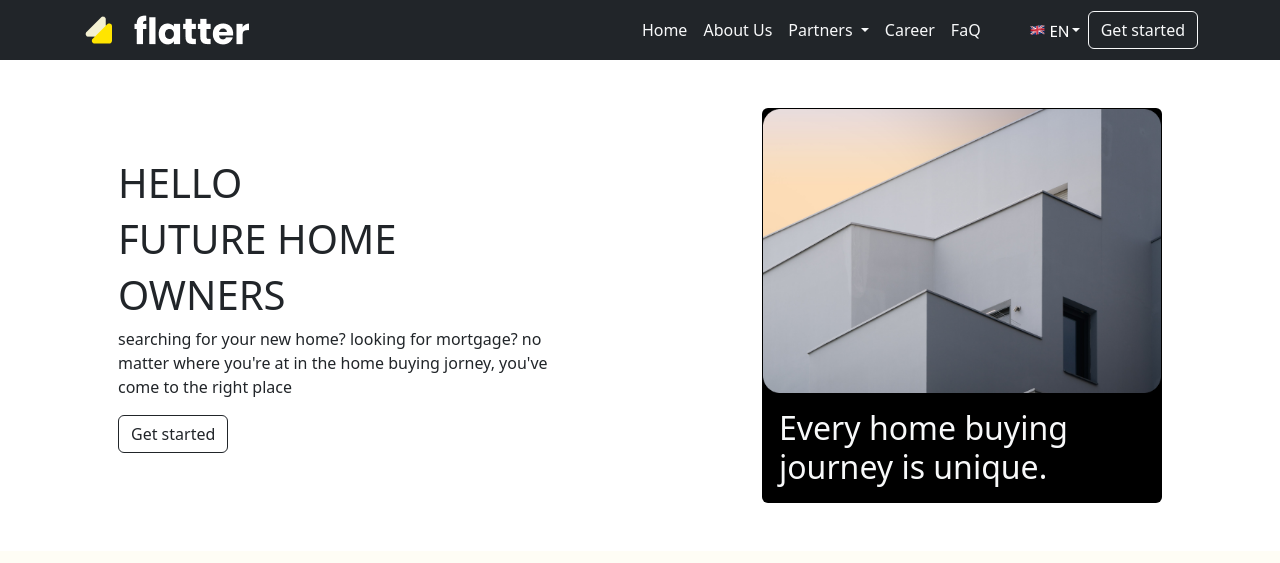
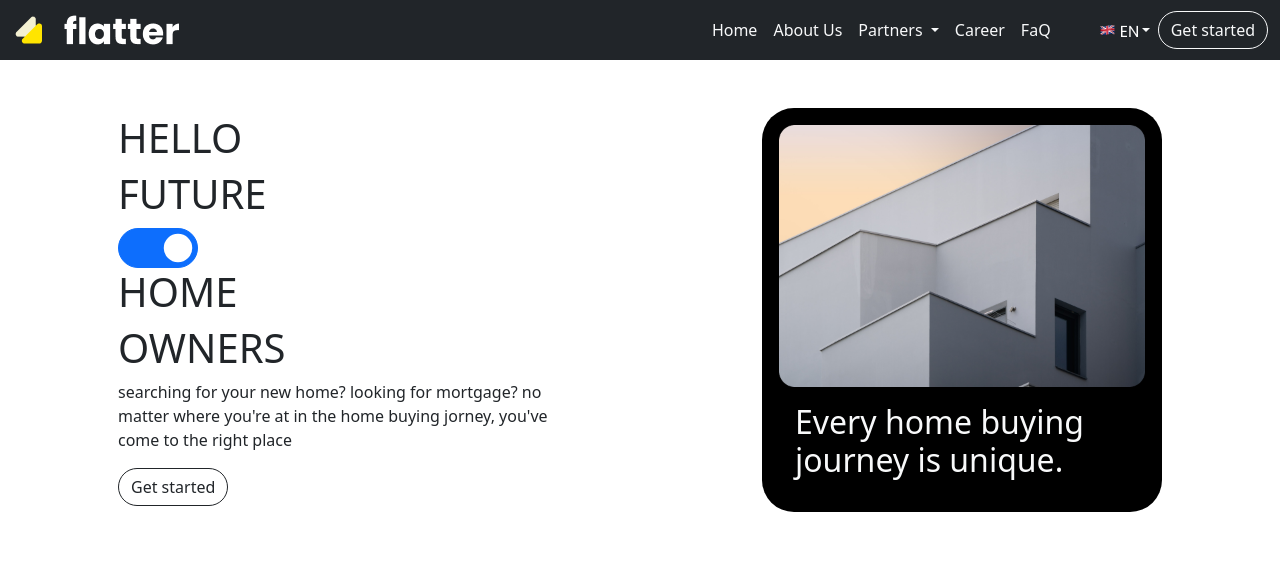
Before and after one commit to Crownbanjo/flatter, a plain HTML site: page index.html in a window 1280 px wide. Drawn offline with Linux system fonts and the light colour scheme.

Commit message:
added a toggle button and made the buttons rounded

```diff
--- a/css/styles.css
+++ /dev/null
@@ -1,5 +0,0 @@
-:root{
-    font-family: Inter;
-   background-color:rgba(254, 253, 245, 1);
-    ;
-}
--- a/index.html
+++ b/index.html
@@ -11,11 +11,11 @@
       href="https://fonts.googleapis.com/css2?family=Inter:wght@100..900&display=swap"
       rel="stylesheet"
     />
-    <link rel="stylesheet" href="./css/styles.css" />
+    <link rel="stylesheet" href="./css/styles.scss" />
   </head>
   <body>
     <nav class="navbar navbar-expand-lg bg-body-tertiary bg-dark">
-      <div class="container">
+      <div class="container-fluid">
         <a class="navbar-brand" href="#"
           ><img src="./image/flatter-logo.png" alt="flatter-logo"
         /></a>
@@ -85,26 +85,50 @@
               </ul>
             </ul>
           </ul>
-          <button class="btn btn-outline-light border-5">Get started</button>
+          <button class="btn btn-outline-light rounded-5">Get started</button>
         </div>
       </div>
     </nav>
-    <section class="container p-5 d-flex justify-content-center align-items-center justify-content-sm-between">
-     <div>
+
+    <!-- main section -->
+    <section
+      class="container p-5 d-flex justify-content-center align-items-center justify-content-sm-between"
+    >
+      <div>
         <h1>HELLO</h1>
-        <h1>FUTURE HOME</h1>
+        <div>
+          <h1>
+            FUTURE
+            <div class="form-check form-switch">
+              <input
+                class="form-check-input"
+                type="checkbox"
+                role="switch"
+                id="flexSwitchCheckChecked"
+                checked
+              />
+              <label
+                class="form-check-label"
+                for="flexSwitchCheckChecked"
+              ></label>
+            </div>
+            HOME
+          </h1>
+        </div>
         <h1>OWNERS</h1>
         <p>
-          searching for your new home? looking for mortgage? no <br> matter where
-          you're at in the home buying jorney, you've <br> come to the right place
+          searching for your new home? looking for mortgage? no <br />
+          matter where you're at in the home buying jorney, you've <br />
+          come to the right place
         </p>
-        <button class="btn btn-outline-dark border-5">Get started</button>
-
-     </div>
-      <div class="card bg-black" style="width:25rem;">
-        <img src="./image/head-image.png" class="card-img-top" alt="...">
+        <button class="btn btn-outline-dark rounded-5">Get started</button>
+      </div>
+      <div class="card bg-black rounded-5 p-3" style="width: 25rem">
+        <img src="./image/head-image.png" class="card-img-top" alt="..." />
         <div class="card-body">
-          <h2 class="card-text text-light">Every home buying journey is unique.</h2>
+          <h2 class="card-text text-light">
+            Every home buying journey is unique.
+          </h2>
         </div>
       </div>
     </section>
```
